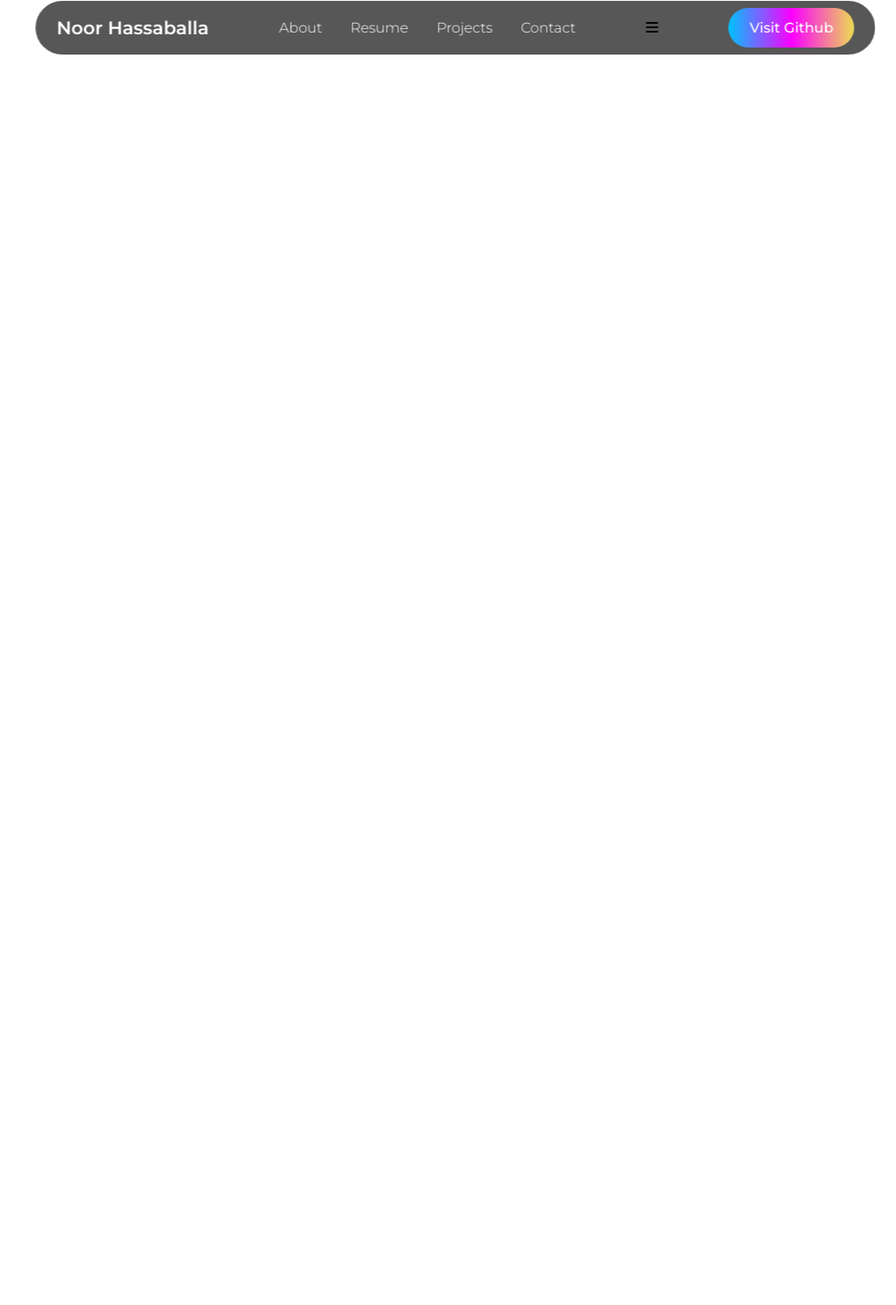
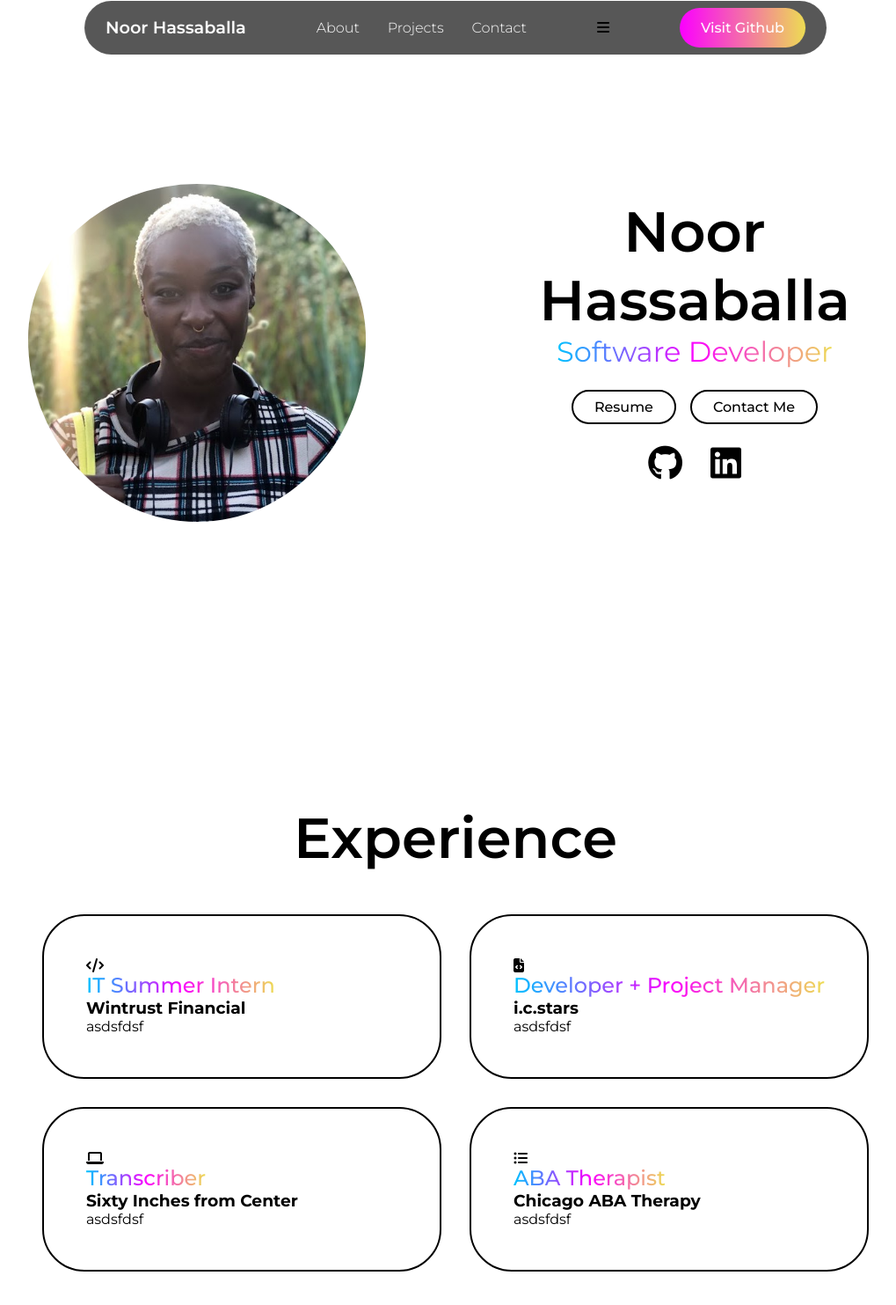
Before and after one commit to noorhassaballa/Portfolio, a website built with Vite: page index.html in a window 1280 px wide. Shown: the part 15-1498 px from the top of the page at 88% size, without its empty margins (122-1141 px from the left). Before the commit the page ends 800 px from the top, so only its background shows below. Built offline with nearby package versions, Linux system fonts and the light colour scheme.

Commit message:
about and experience section

```diff
--- a/index.html
+++ b/index.html
@@ -17,7 +17,6 @@
         <a href="#" class="logo"><span>Noor Hassaballa</span></a>
         <ul class="nav-links">
           <li><a href="#about">About</a></li>
-          <li><a href="#resume">Resume</a></li>
           <li><a href="#projects">Projects</a></li>
           <li><a href="#contact">Contact</a></li>
         </ul>
@@ -25,7 +24,69 @@
         <button class="visit-btn">Visit Github</button>
       </header>
 
+      <section id="about" class="about">
+        <div class="about-container">
+          <img src="/IMG_2209.jpg" alt="Noor Hassaballa" class="profile-img" />
+          <div class="info-box">
+            <div class="text">
+              <h1>Noor Hassaballa</h1>
+              <span>Software Developer</span>
+            </div>
 
+            <div class="btn-group">
+              <div class="btn">Resume</div>
+              <div class="btn">Contact Me</div>
+            </div>
+
+            <div class="socials">
+              <i class="fa-brands fa-github"></i>
+              <i class="fa-brands fa-linkedin"></i>
+            </div>
+
+          </div>
+        </div>
+        </section>
+
+        <section id="experience" class="experience">
+          <h2 class="section-title">Experience</h2>
+          <div class="experience-container">
+
+            <div class="experience-info">
+
+              <div class="grid">
+
+                <div class="grid-card">
+                  <i class="fa-solid fa-code"></i>
+                  <span>IT Summer Intern</span>
+                  <h3>Wintrust Financial</h3>
+                  <p>asdsfdsf</p>
+
+                </div>
+                <div class="grid-card">
+                  <i class="fa-solid fa-file-code"></i>
+                  <span>Developer + Project Manager</span>
+                  <h3>i.c.stars</h3>
+                  <p>asdsfdsf</p>
+
+                </div>
+                <div class="grid-card">
+                  <i class="fa-solid fa-laptop"></i>
+                  <span>Transcriber</span>
+                  <h3>Sixty Inches from Center</h3>
+                  <p>asdsfdsf</p>
+                </div>
+
+                <div class="grid-card">
+                  <i class="fa-solid fa-list-ul"></i>
+                  <span>ABA Therapist</span>
+                  <h3>Chicago ABA Therapy</h3>
+                  <p>asdsfdsf</p>
+
+                </div>
+
+              </div>
+            </div>
+          </div>
 
       </div>
 
--- a/src/style.css
+++ b/src/style.css
@@ -21,7 +21,7 @@ header {
 }
 .logo {
   color: #fff;
-  font-size: 1.3rem;
+  font-size: 1.2rem;
   font-weight: 600;
   text-wrap: nowrap;
   transition: 0.3s ease-in-out;
@@ -52,11 +52,9 @@ li a::before{
   transition: 0.3s ease-in-out;
   background: linear-gradient(90deg,rgba(0, 195, 255, 1) 0%, rgba(251, 0, 255, 1) 50%, rgba(237, 221, 83, 1) 100%);
 }
-
 li a:hover::before {
   width: 100%;
 }
-
 .visit-btn {
   padding: 0.8rem 1.5rem;
   border-radius: 3rem;
@@ -66,10 +64,135 @@ li a:hover::before {
   color: white;
   cursor: pointer;
   text-wrap: nowrap;
+  background: linear-gradient(90deg,rgba(0, 195, 255, 1) 0%, rgba(251, 0, 255, 1) 50%, rgba(237, 221, 83, 1) 100%);
+  background-size: 200% 100%;
+  background-position: 100% 0%;
+  transition: background-position 3s;
+}
+.visit-btn:hover {
+  background-position: 0% 25%;
+}
+section {
+  min-height: 100vh;
+  padding: 8rem 12%;
+  width: 100%;
+  position: relative;
+}
+.about {
+  display: flex;
+  align-items: center;
+  justify-content: center;
+}
+.about .about-container {
+  display: flex;
+  align-items: center;
+  justify-content: center;
+  gap: 10rem;
+}
+.about img {
+  width: 30vw;
+  border-radius: 50%;
+  padding-top: 2rem;
+}
+.info-box {
+  display: flex;
+  flex-direction: column;
+  text-align: center;
+  align-items: center;
+  justify-content: center;
+  gap: 1.5rem;
+}
+.info-box h3 {
+  font-size: 1.8rem;
+  font-weight: 500;
+  opacity: 0.8;
+}
+.info-box h1 {
+  font-size: 4rem;
+  font-weight: 600;
+}
+.info-box span{
+  background: linear-gradient(90deg,rgba(0, 195, 255, 1) 0%, rgba(251, 0, 255, 1) 50%, rgba(237, 221, 83, 1) 100%);
+  background-clip: text;
+  color: transparent;
+  font-size: 2rem;
+}
+.btn-group{
+  display: flex;
+  gap: 1rem;
+}
+.btn{
+  border-radius: 3rem;
+  padding: 0.5rem 1.5rem;
+  border: 2px solid black;
+  cursor: pointer;
+  font-weight: 500;
+  text-wrap: nowrap;
+  transition: 0.2s ease-in-out;
+}
+.btn:hover{
+  background-color: black;
+  color: white;
+}
+.socials{
+  display: flex;
+  gap: 2rem;
+}
+.socials i{
+  font-size: 2.5rem;
+  cursor: pointer;
   transition: 0.3s ease-in-out;
-  background: linear-gradient(90deg,rgba(0, 195, 255, 1) 0%, rgba(251, 0, 255, 1) 50%, rgba(237, 221, 83, 1) 100%);
+}
+.socials i:hover{
+  transform: scale(1.2);
+}
+.section-title{
+  text-align: center;
+  font-size: 4rem;
+  font-weight: 600;
+  margin-bottom: 3rem;
+}
+.experience-info{
+  display: flex;
+  align-items: center;
+  justify-content: center;
+  gap: 5rem;
 }
 
-.visit-btn:hover {
-  transform: scale(1.03);
+.grid{
+  display: grid;
+  grid-template-columns: repeat(2,1fr);
+  gap: 2rem;
 }
+.grid-card{
+  border: 2px solid black;
+  border-radius: 3rem;
+  padding: 3rem;
+  display: flex;
+  flex-direction: column;
+  align-items: baseline;
+  justify-content: left;
+  cursor: pointer;
+  transition: 0.2s ease-in-out;
+}
+.grid-card:hover{
+  transform: scale(1.02);
+  background-color: black;
+  color: white;
+}
+.grid-card span{
+  font-size: 1.5rem;
+  font-weight: 500;
+  background: linear-gradient(90deg,rgba(0, 195, 255, 1) 0%, rgba(251, 0, 255, 1) 50%, rgba(237, 221, 83, 1) 100%);
+  background-clip: text;
+  color: transparent;
+}
+::-webkit-scrollbar{
+  width: 20px;
+}
+::-webkit-scrollbar-track{
+  background-color: rgb(219, 219, 219);
+}
+::-webkit-scrollbar-thumb{
+  background: linear-gradient(to bottom,rgba(0, 195, 255, 1) 0%, rgba(251, 0, 255, 1) 50%, rgba(237, 221, 83, 1) 100%);;
+}
```
Also changed, not shown: public/IMG_2209.jpg (added).
